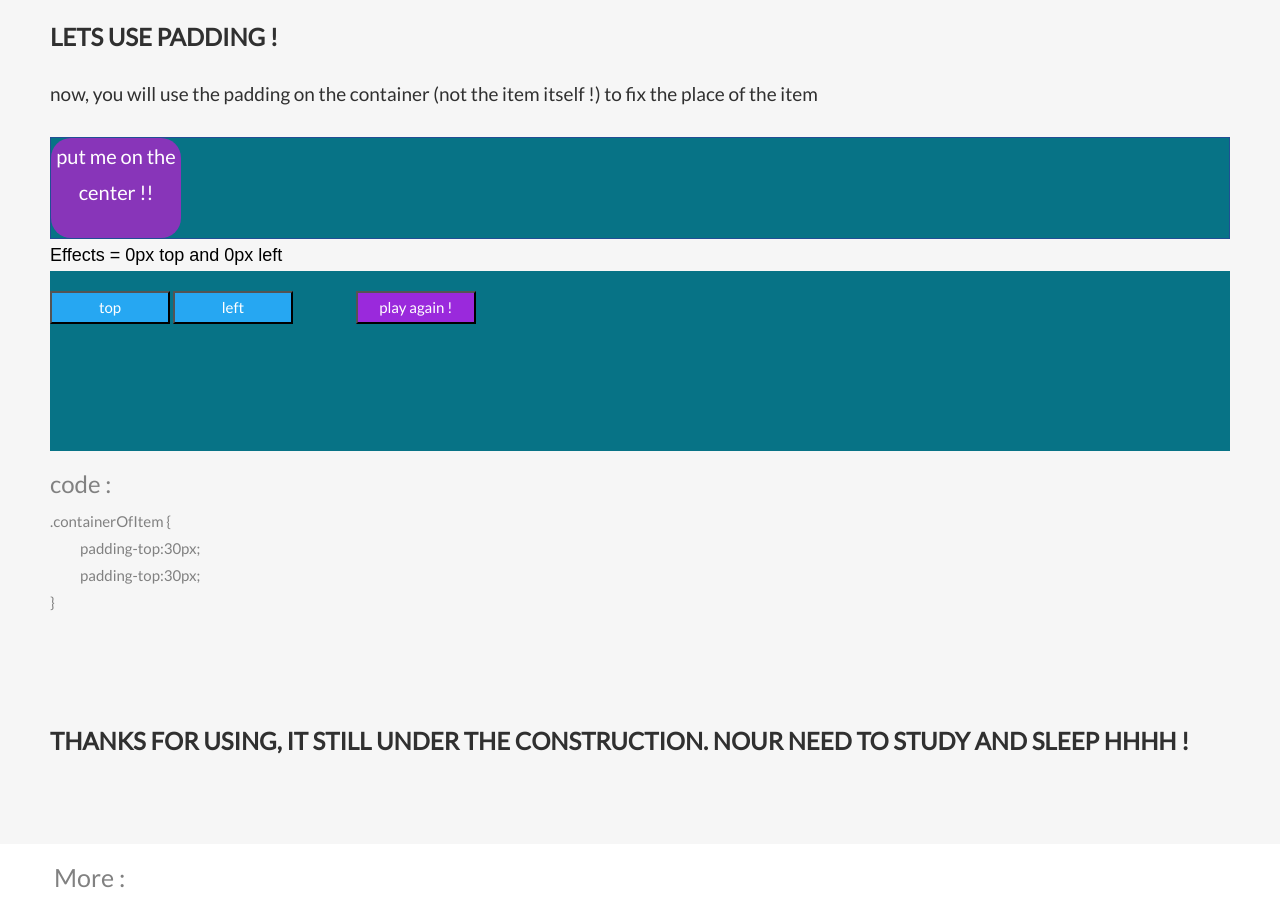
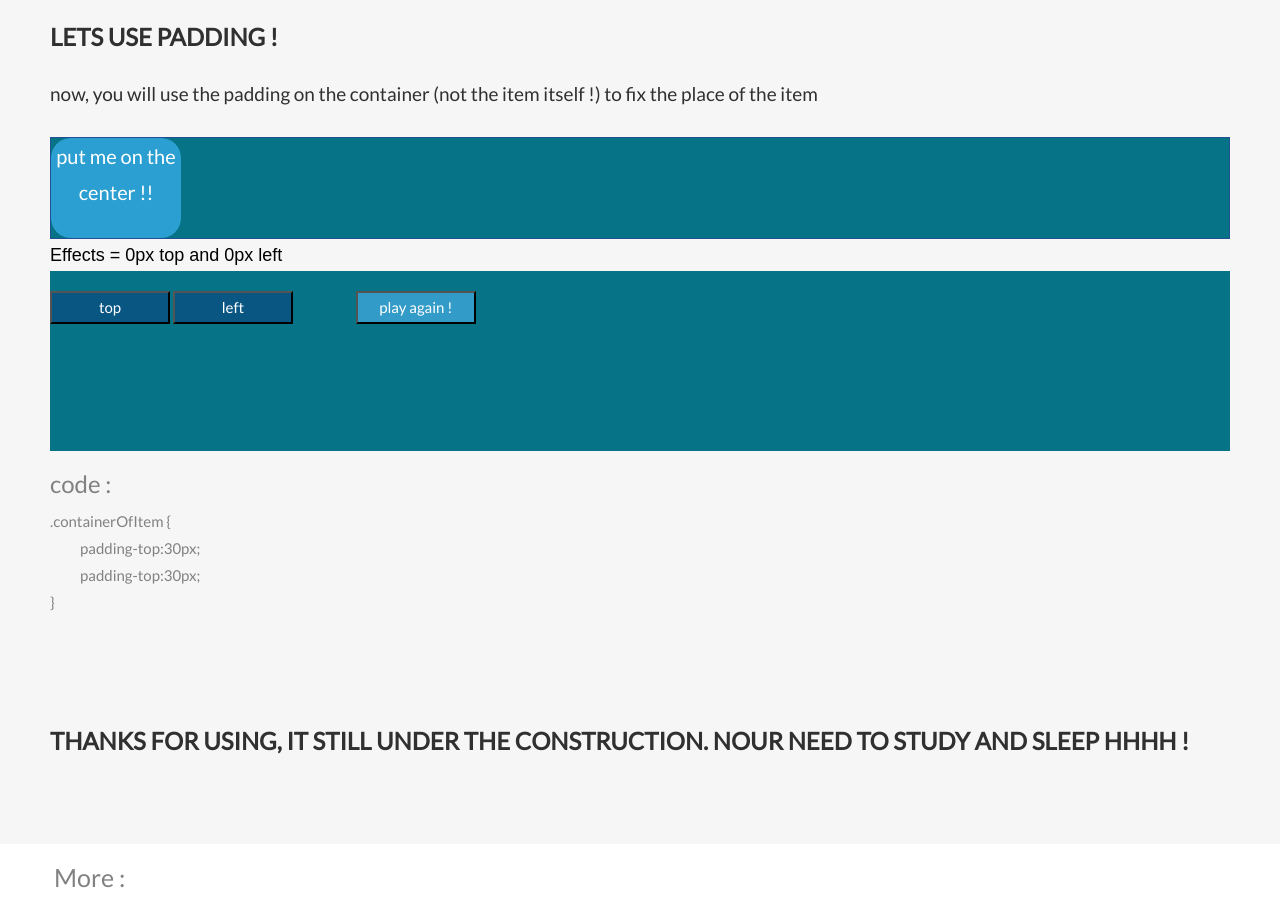
Before and after one commit to blazaartn/L, a plain HTML site: page onbuild.html in a window 1280 px wide. Shown: the part 7860-8779 px from the top of the page. Drawn offline with nearby package versions, Linux system fonts and the light colour scheme.

Commit message:
Add files via upload

```diff
--- a/onbuild.html
+++ b/onbuild.html
@@ -754,7 +754,7 @@
 </p>
 <h4>now, you will use the padding on the container (not the item itself !) to fix the place of the item</h4>
 <div class="part1" id="cont" style="padding-right: 0px;border: 1px solid rgb(33, 78, 149);background-color: #077386;;">
-  <div class="item" style="width: 130px;height: 100px;background-color: #8835b9; border-radius: 20px;color: white; font-size: 20px;text-align: center;">put me on the center !!</div>
+  <div class="item" style="width: 130px;height: 100px;background-color: #2b9fd1 ;border-radius: 20px;color: white; font-size: 20px;text-align: center;">put me on the center !!</div>
 </div>
 <p id="score" style="color: black; font-size: 18px;font-family: sans-serif;margin-left: px;">Effects = <span id="top">0</span>px top and <span id="left">0</span>px left</p>
 <script>
@@ -794,11 +794,25 @@ function newgame() {
     }
 </script>
 <div class="part1" style="height: 180px;margin-top: -10px;background-color: #077386;">
-  <button style="background-color: #26a7f2;width: 120px;color: white;" onclick="adjustPadding1()">top</button>
-  <button style="background-color: #26a7f2;width: 120px;color: white; margin-top: 20px;" onclick="adjustPadding()">left</button>
-  <button style="background-color: #9a29dc;width: 120px;color: white; margin-top: 20px;margin-left: 60px;" onclick="newgame()">play again !</button>
+  <button style="background-color: #0a5683;width: 120px;color: white;" onclick="adjustPadding1()">top</button>
+  <button style="background-color: #0a5683;width: 120px;color: white; margin-top: 20px;" onclick="adjustPadding()">left</button>
+  <button style="background-color: #329bc8;width: 120px;color: white; margin-top: 20px;margin-left: 60px;" onclick="newgame()">play again !</button>
 
 </div>
+
+
+
+
+
+
+
+
+
+
+
+
+
+
 <h3>code :</h3>
 <div class="part1" style="height: 200px;">
   <p>
```
